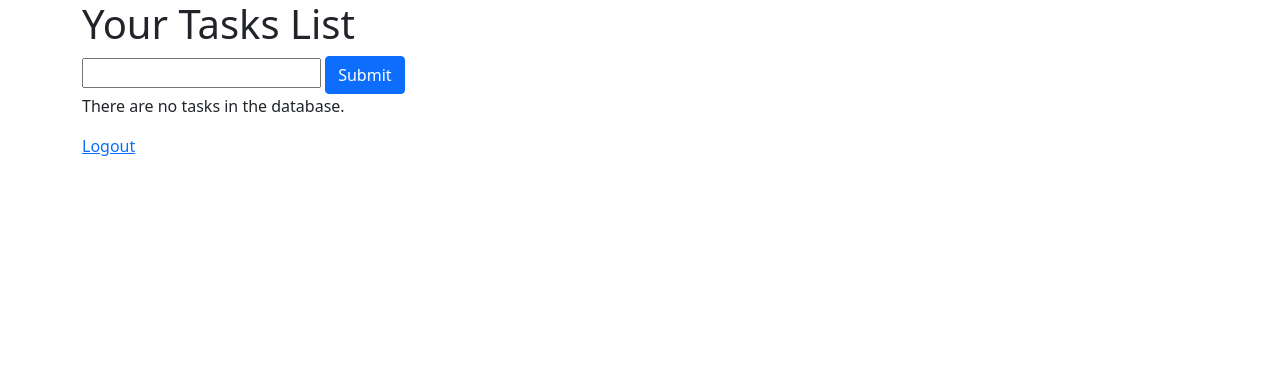
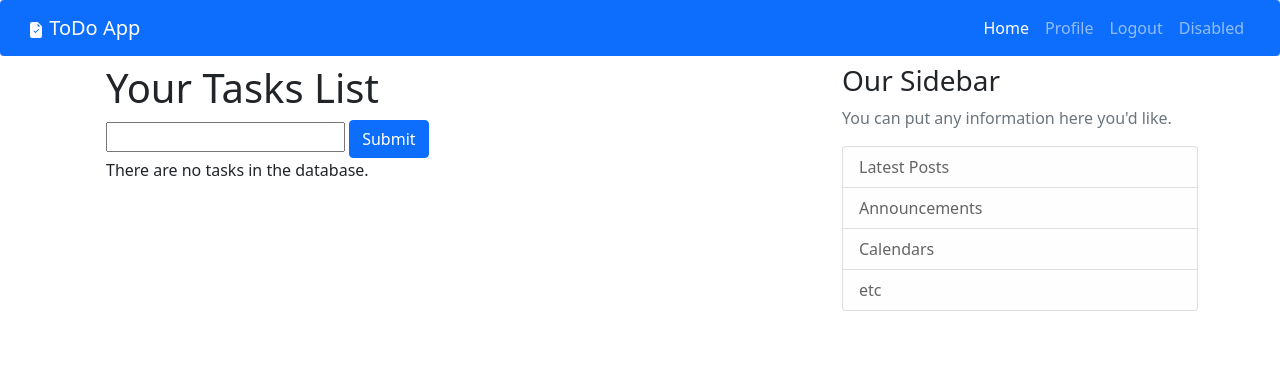
Before and after one commit to edwardramirez31/Django-ToDo-List, a Django app: page /tasks/list in a window 1280 px wide. Shown: the top 390 px of the page. Run offline with Django 3.2, Linux system fonts and the light colour scheme; the visitor is signed in with stand-in values (Sample User, id 1); data that the repository does not hold is empty; some libraries are stand-ins or nearby versions.

Commit message:
Editing the base template
I added a bootstrap nav bar and the hrefs with the url Django template tag, depending on the user state that is checked
with "{% user.is_authenticated %}". If that is true, the navbar shows the Logout and the Profile anchor tags, otherwise,
it shows the Login and Register anchor tags.

I also used a Bootstrap row with two colums in order to place the flash messages and the content in the first column and
a sidebar in the second column

```diff
--- a/todo/tasks/templates/base.html
+++ b/todo/tasks/templates/base.html
@@ -14,10 +14,82 @@
     <title>ToDo App</title>
   </head>
   <body>
-    {% if messages %} {% for message in messages %}
-    <div class="alert alert-{{ message.tags }}">{{ message }}</div>
-    {% endfor %} {% endif %}
-    <div class="container">{% block content %} {% endblock %}</div>
+    <header class="site-header">
+      <nav
+        class="navbar navbar-expand-md navbar-dark bg-primary rounded fixed-top px-3"
+      >
+        <div class="container-fluid">
+          <button
+            class="navbar-toggler"
+            type="button"
+            data-bs-toggle="collapse"
+            data-bs-target="#navbarTogglerDemo03"
+            aria-controls="navbarTogglerDemo03"
+            aria-expanded="false"
+            aria-label="Toggle navigation"
+          >
+            <span class="navbar-toggler-icon"></span>
+          </button>
+          <a class="navbar-brand mr-4" href="#">
+          <svg xmlns="http://www.w3.org/2000/svg" width="16" height="16" fill="currentColor" class="bi bi-file-earmark-check-fill" viewBox="0 0 16 16">
+          <path d="M9.293 0H4a2 2 0 0 0-2 2v12a2 2 0 0 0 2 2h8a2 2 0 0 0 2-2V4.707A1 1 0 0 0 13.707 4L10 .293A1 1 0 0 0 9.293 0zM9.5 3.5v-2l3 3h-2a1 1 0 0 1-1-1zm1.354 4.354l-3 3a.5.5 0 0 1-.708 0l-1.5-1.5a.5.5 0 1 1 .708-.708L7.5 9.793l2.646-2.647a.5.5 0 0 1 .708.708z"/>
+          </svg>
+          ToDo App</a>
+          <div class="collapse navbar-collapse" id="navbarTogglerDemo03">
+            <ul class="navbar-nav ms-auto mb-2 mb-lg-0">
+              <li class="nav-item">
+                <a class="nav-link active" aria-current="page" href="#">Home</a>
+              </li>
+              {% if user.is_authenticated %}
+              <li class="nav-item">
+                <a class="nav-link" href="#">Profile</a>
+              </li>
+              <li class="nav-item">
+                <a class="nav-link" href="{% url 'logout' %}">Logout</a>
+              </li>
+              {% else %}
+              <li class="nav-item">
+                <a class="nav-link" href="{% url 'login' %}">Login</a>
+              </li>
+              <li class="nav-item">
+                <a class="nav-link" href="{% url 'users:register' %}"
+                  >Register</a
+                >
+              </li>
+              {% endif %}
+              <li class="nav-item">
+                <a class="nav-link" href="#" tabindex="-1" aria-disabled="true"
+                  >Disabled</a
+                >
+              </li>
+            </ul>
+          </div>
+        </div>
+      </nav>
+    </header>
+    <main role="main" class="container py-5">
+      <div class="row">
+        <div class="col-md-8">
+          {% if messages %} {% for message in messages %}
+          <div class="alert alert-{{ message.tags }}">{{ message }}</div>
+          {% endfor %} {% endif %}
+          <div class="container py-3">{% block content %} {% endblock %}</div>
+        </div>
+        <div class="col-md-4 py-3">
+          <div class="content-section">
+            <h3>Our Sidebar</h3>
+                <p class='text-muted'>You can put any information here you'd like.
+                  <ul class="list-group">
+                    <li class="list-group-item list-group-item-light">Latest Posts</li>
+                    <li class="list-group-item list-group-item-light">Announcements</li>
+                    <li class="list-group-item list-group-item-light">Calendars</li>
+                    <li class="list-group-item list-group-item-light">etc</li>
+                  </ul>
+                </p>
+          </div>
+        </div>
+      </div>
+    </main>
 
     <script
       src="https://cdn.jsdelivr.net/npm/bootstrap@5.0.0-beta1/dist/js/bootstrap.bundle.min.js"
--- a/todo/tasks/templates/tasks/list.html
+++ b/todo/tasks/templates/tasks/list.html
@@ -1,4 +1,4 @@
-{% extends 'base.html' %}
+{% extends 'base.html' %} {% load crispy_forms_tags %}
 <!-- -->
 {% block content %}
 <div class="column-center">
@@ -13,9 +13,6 @@
   {% endfor %} {% else %}
   <p>There are no tasks in the database.</p>
   {% endif %}
-  <div>
-    <a href="{% url 'logout' %}">Logout</a>
-  </div>
 </div>
 
 <!-- -->
```
